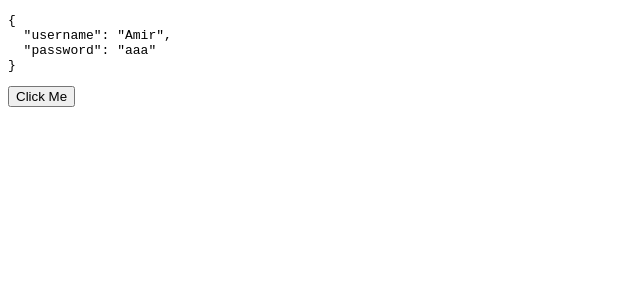
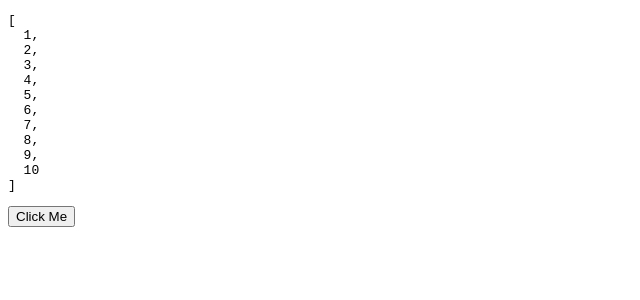
Before and after one commit to amir3321/react-learn, a React (Vite) app: page / in a window 1280 px wide. Shown: the top 300 px of the page, without its empty margins (0-640 px from the left). Built offline with nearby package versions, Linux system fonts and the light colour scheme.

Commit message:
add array with use state

```diff
--- a/src/App.tsx
+++ b/src/App.tsx
@@ -3,18 +3,31 @@ import "./App.css";
 //import type MouseEvent from "react";
 
 
-type User={
-  username:string;
-  password:string;
+// type User={
+//   username:string;
+//   password:string;
+// }
+
+
+ export default function App() : ReactNode {
+
+const [numbers,setNumbers]=useState<number[]>([1,2,3,4,5,6,7,8,9,10]);
+
+const handleClick=():void=>{
+  // setNumbers((old)=>{
+  //   const newNumbers=[...old];
+  //   newNumbers.push(11);
+  //   return newNumbers;
+  // });
+  setNumbers(old=>[...old,12])
 }
 
 
- export default function App() : ReactNode {
-const [count,setCount]=useState(0);
-const [user,setUser]=useState<Readonly<User>>({
-  username:"Amir",
-  password:"aaa"
-});
+// const [count,setCount]=useState(0);
+// const [user,setUser]=useState<Readonly<User>>({
+//   username:"Amir",
+//   password:"aaa"
+// });
 // const handleClick=(e:MouseEvent<HTMLButtonElement>)=>{
 //   setCount(count+1);
 
@@ -30,10 +43,10 @@ const [user,setUser]=useState<Readonly<User>>({
 
 // }
 
-const handleClick=():void=>{
-  setUser({...user,password:"bbb"})
+// const handleClick=():void=>{
+//   setUser({...user,password:"bbb"})
 
-}
+// }
 
 // const handelClick=(x:number):void=>{
 // console.log(`hello ${x}`)
@@ -41,7 +54,7 @@ const handleClick=():void=>{
 
   return(
    <>
-   <pre>{JSON.stringify(user,null,2)}</pre>
+   <pre>{JSON.stringify(numbers,null,2)}</pre>
       <button className="btnSubmit" onClick={handleClick}>Click Me</button>
 
 
```
